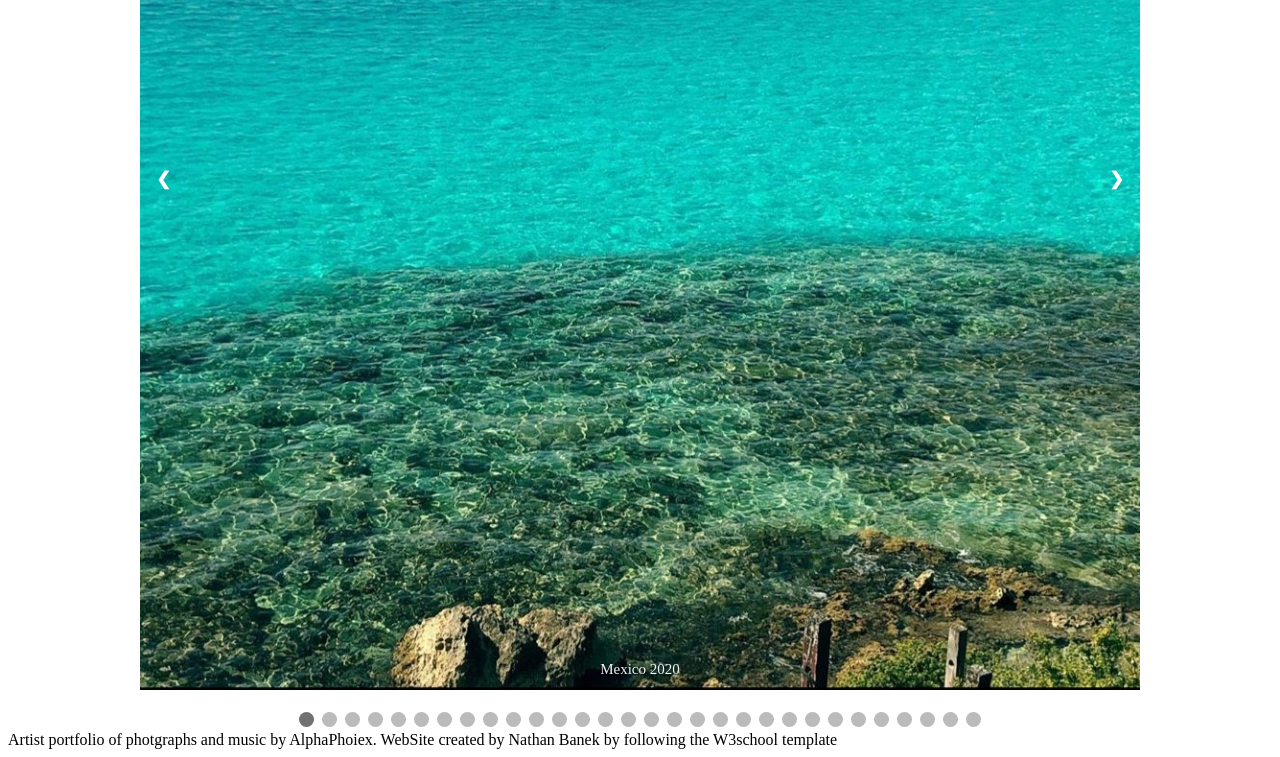
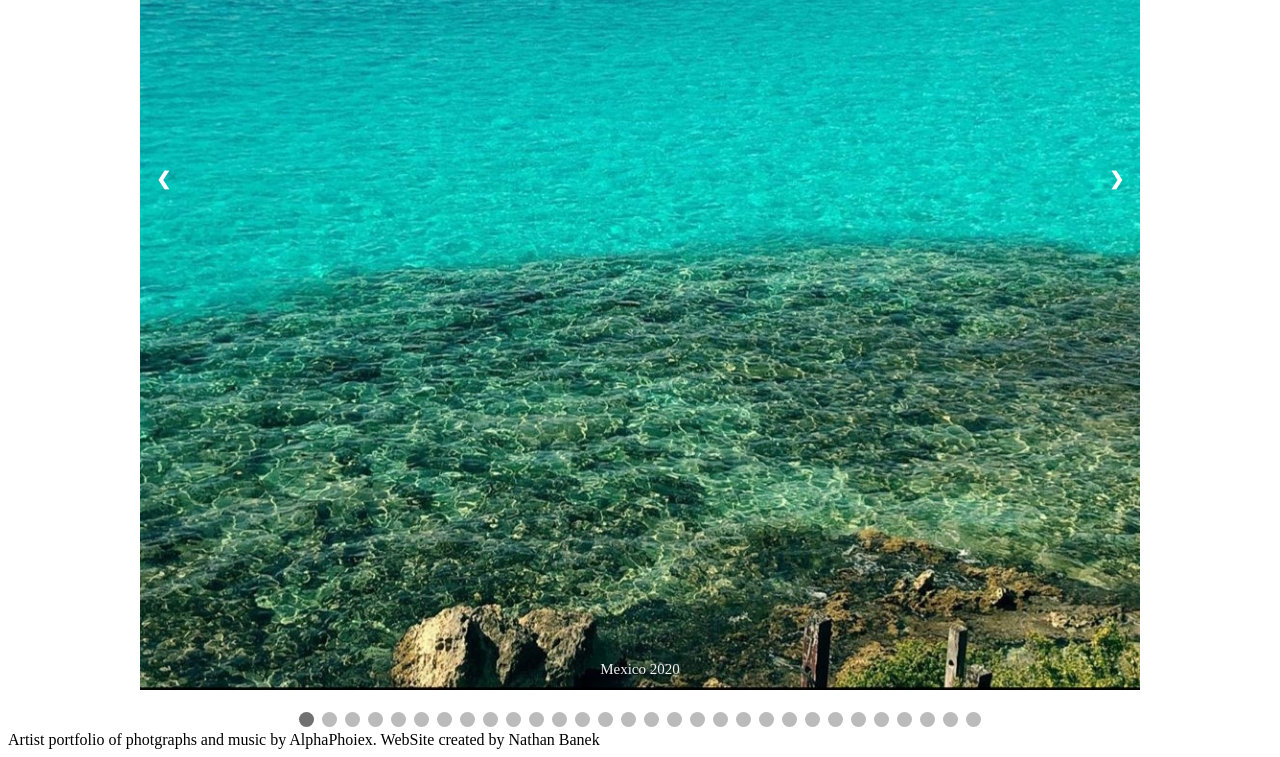
Before and after one commit to NBCLB5/PortfolioAlpha, a plain HTML site: page index.html in a window 1280 px wide. Shown: the part 1204-1961 px from the top of the page. Drawn offline with Linux system fonts and the light colour scheme.

Commit message:
Update index.html

```diff
--- a/index.html
+++ b/index.html
@@ -156,13 +156,13 @@
                 <img src="photos\5.jpg" style="width:100%">
                 <div class="text">Mexico 2020</div>
             </div>
-            <!--
+
               <div class="mySlides fade">
             <div class="ImageNumber">6 / 30</div>
             <img src="photos\6.jpg" style="width:100%">
             <div class="text">Caption Text</div>
           </div>
-        -->
+
             <div class="mySlides fade">
                 <div class="ImageNumber">7 / 30</div>
                 <img src="photos\7.jpg" style="width:100%">
@@ -253,13 +253,13 @@
                 <img src="photos\24.jpg" style="width:100%">
                 <div class="text">Colorado 2020</div>
             </div>
-            <!--
+
               <div class="mySlides fade">
             <div class="ImageNumber">25 / 30</div>
             <img src="photos\25.jpg" style="width:100%">
             <div class="text">Caption Text</div>
           </div>
-        -->
+
             <div class="mySlides fade">
                 <div class="ImageNumber">26 / 30</div>
                 <img src="photos\26.jpg" style="width:100%">
@@ -271,25 +271,25 @@
                 <div class="text">Colorado 2020</div>
             </div>
 
-            <!-- double
+
               <div class="mySlides fade">
             <div class="ImageNumber">28 / 30</div>
             <img src="photos\28.jpg" style="width:100%">
             <div class="text">Caption Text</div>
           </div>
-        -->
+
             <div class="mySlides fade">
                 <div class="ImageNumber">29 / 30</div>
                 <img src="photos\29.jpg" style="width:100%">
                 <div class="text">Colorado 2020</div>
             </div>
-            <!--
+
           <div class="mySlides fade">
             <div class="ImageNumber">30 / 30</div>
             <img src="photos\30.jpg" style="width:100%">
             <div class="text">Caption Text</div>
           </div>
-        -->
+
 
 
             <!--next picture button -->
@@ -361,7 +361,7 @@
         </script>
 
     <footer>Artist portfolio of photgraphs and music by AlphaPhoiex.
-    WebSite created by Nathan Banek by following the W3school template
+    WebSite created by Nathan Banek
     </footer>
 
 </html>
```
